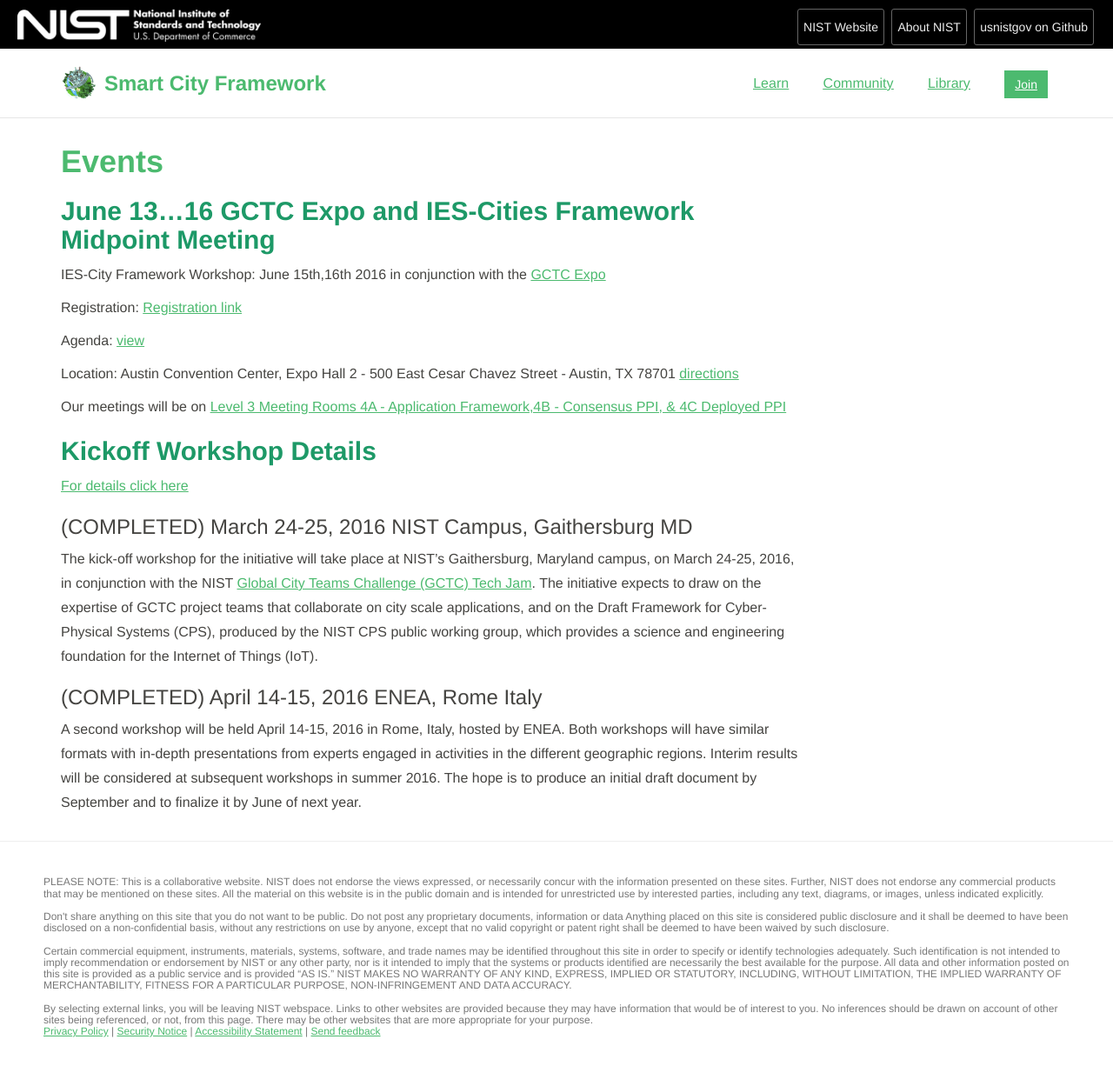
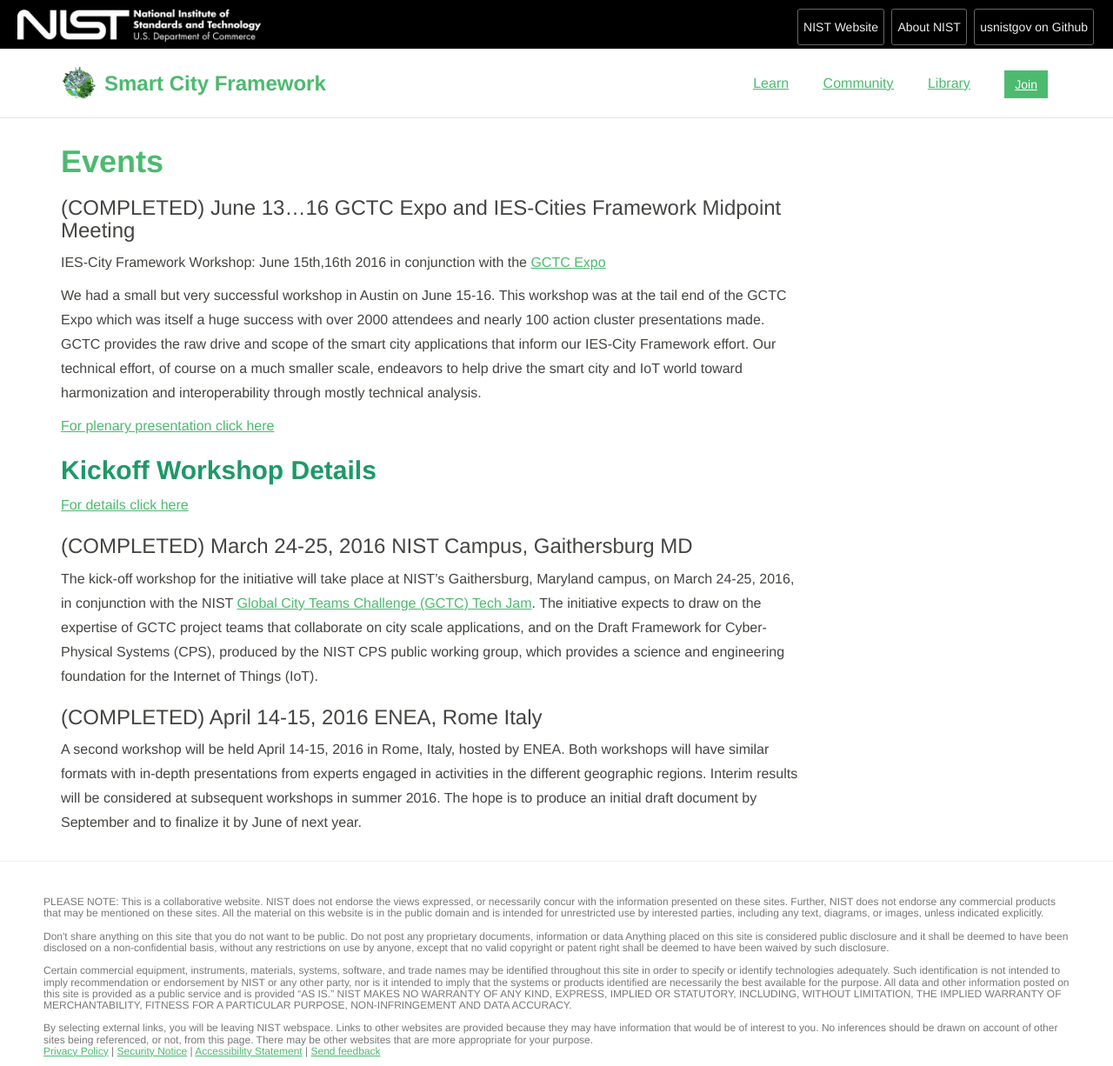
Before and after one commit to usnistgov/smartcitiesarchitecture, a Jekyll site: the page built from events/index.md, in a window 1280 px wide. Shown: the whole page at 87% size. Built offline with Jekyll 4.4.1, drawn with Linux system fonts in a browser that asks for light colours; before the commit the page ends 1203 px from its top, so only the background shows below that.

Commit message:
updated events page for completed workshop

```diff
--- a/events/index.md
+++ b/events/index.md
@@ -5,17 +5,13 @@
 
 # Events
 
-## June 13...16 GCTC Expo and IES-Cities Framework Midpoint Meeting
+### (COMPLETED) June 13...16 GCTC Expo and IES-Cities Framework Midpoint Meeting
 
 IES-City Framework Workshop: June 15th,16th 2016 in conjunction with the [GCTC Expo](http://www.gctcexpo.org/index.html)
 
-Registration: [Registration link](https://appam.certain.com/profile/form/index.cfm?PKformID=0x30667187c)
+We had a small but very successful workshop in Austin on June 15-16. This workshop was at the tail end of the GCTC Expo which was itself a huge success with over 2000 attendees and nearly 100 action cluster presentations made. GCTC provides the raw drive and scope of the smart city applications that inform our IES-City Framework effort. Our technical effort, of course on a much smaller scale, endeavors to help drive the smart city and IoT world toward harmonization and interoperability through mostly technical analysis.
 
-Agenda: [view]({{ site.baseurl }}/events/midpointworkshop/)
-
-Location:  Austin Convention Center, Expo Hall 2 - 500 East Cesar Chavez Street - Austin, TX 78701 [directions](http://www.austinconventioncenter.com/directions/directions.htm)
-
-Our meetings will be on [Level 3 Meeting Rooms 4A - Application Framework,4B - Consensus PPI, & 4C Deployed PPI](http://www.austinconventioncenter.com/eventserv/images/Level_3.htm)
+[For plenary presentation click here](https://s3.amazonaws.com/nist-sgcps/smartcityframework/files/AustinMidpoint/MartyBurns_IES-CityFrameworkMidpoint_20160615_Final.pptx)
 
 
 ## Kickoff Workshop Details
```
